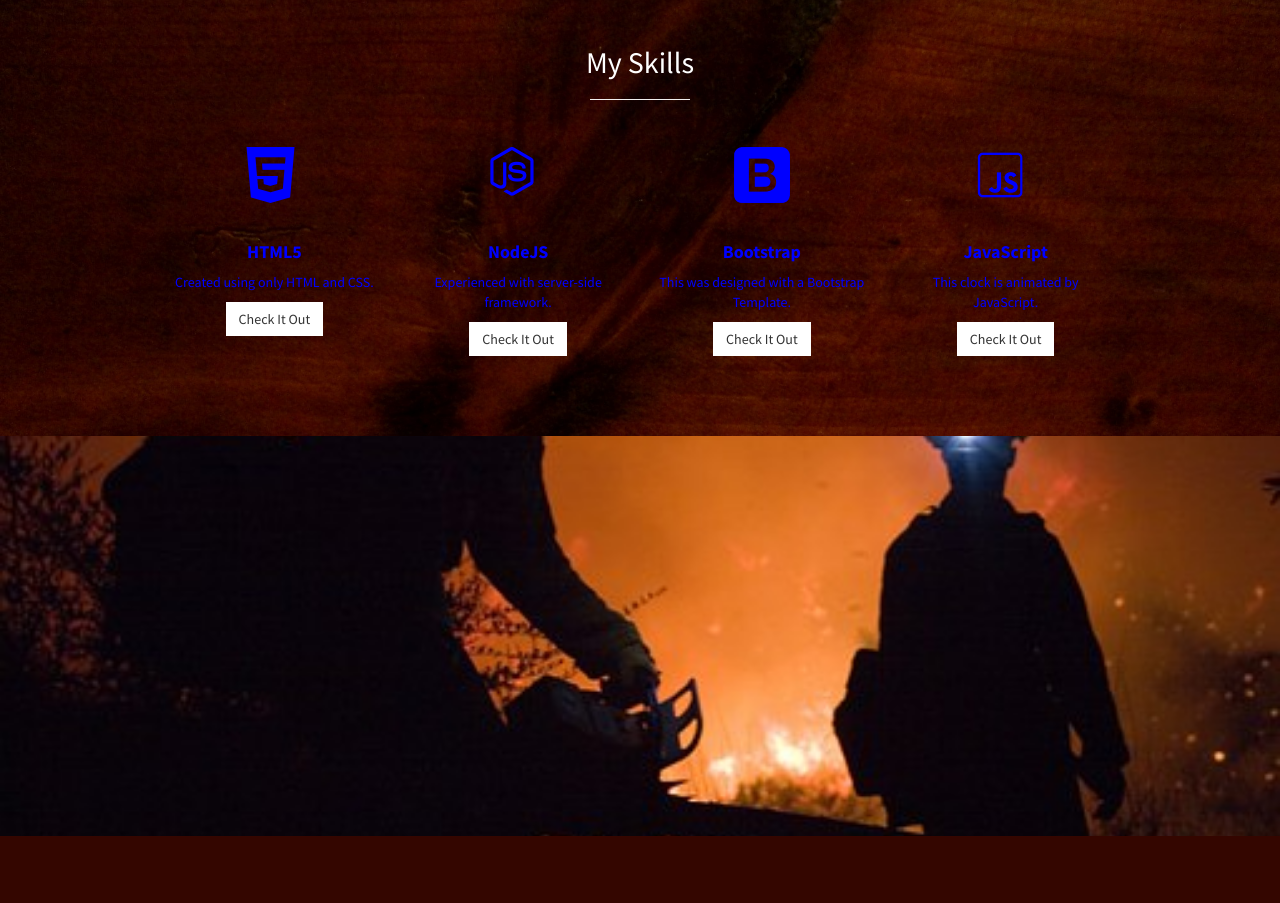
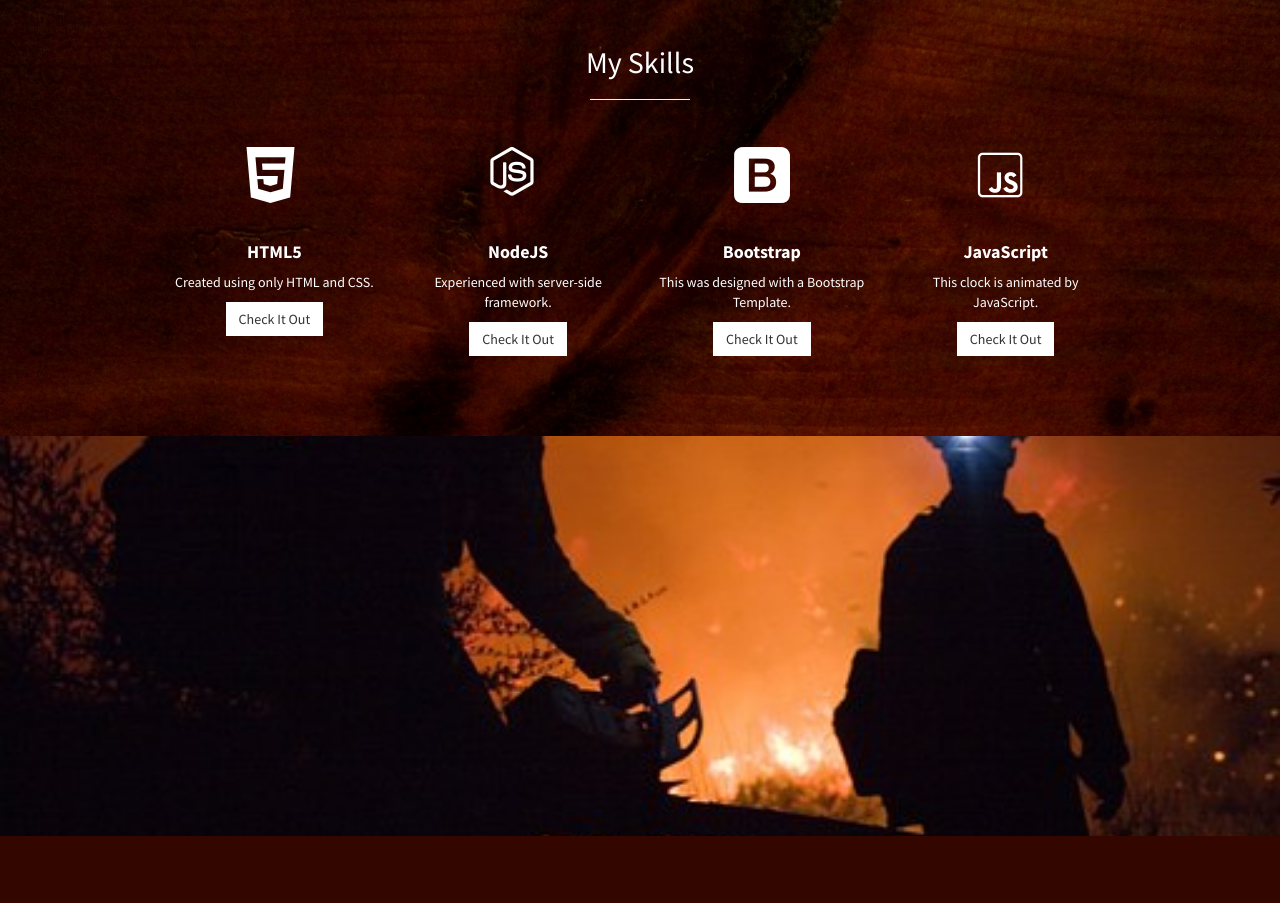
Before and after one commit to VernH/VernH.github.io, a plain HTML site: page index.html in a window 1280 px wide. Shown: the part 1036-1939 px from the top of the page. Drawn offline with Linux system fonts and the light colour scheme; a web font is replaced by a local one.

Commit message:
white icons

```diff
--- a/css/stylish-portfolio.css
+++ b/css/stylish-portfolio.css
@@ -272,11 +272,11 @@ footer {
 }
 
 .icon-nodejs{
-   color: blue;
+   color: white;
 
 }
 .icon-javascript{
-    color: blue;
+    color: white;
 }
 
 #textboxid {
--- a/index.html
+++ b/index.html
@@ -105,12 +105,12 @@
                             <div class="service-item">
                                 <span class="fa fa-stack fa-4x">
 <!--                                 <i class="fa fa-circle fa-stack-2x"></i>
- -->                                <i style="color:blue;" class="icon-html5-alt"></i>
+ -->                                <i style="color:white;" class="icon-html5-alt"></i>
                             </span>
-                                <h4 style="color:blue;">
+                                <h4 style="color:white;">
                                     <strong>HTML5</strong>
                                 </h4>
-                                <p style="color:blue;" >Created using only HTML and CSS.</p>
+                                <p style="color:white;" >Created using only HTML and CSS.</p>
                                 <a href="exampleportfolio/index.html" class="btn btn-light">Check It Out</a>
                             </div>
                         </div>
@@ -121,9 +121,9 @@
                                 <i class="icon-nodejs"></i>
                             </span>
                                 <h4>
-                                    <strong style="color:blue;">NodeJS</strong>
+                                    <strong style="color:white;">NodeJS</strong>
                                 </h4>
-                                <p style="color:blue;">Experienced with server-side framework.</p>
+                                <p style="color:white;">Experienced with server-side framework.</p>
                                 <a href="https://i-self-trainer-for-lyfe.herokuapp.com/" class="btn btn-light">Check It Out</a>
                             </div>
                         </div>
@@ -131,12 +131,12 @@
                             <div class="service-item">
                                 <span class="fa-stack fa-4x">
 <!--                                 <i class="fa fa-circle fa-stack-2x"></i>
- -->                                <i style="color:blue;" class="icon-bootstrap"></i>
+ -->                                <i style="color:white;" class="icon-bootstrap"></i>
                             </span>
-                                <h4 style="color:blue;">
+                                <h4 style="color:white;">
                                     <strong>Bootstrap</strong>
                                 </h4>
-                                <p style="color:blue;">This was designed with a Bootstrap Template.</p>
+                                <p style="color:white;">This was designed with a Bootstrap Template.</p>
                                 <a href="https://fierce-fjord-51499.herokuapp.com/journals/58b7a61fb2393d10000c5808" class="btn btn-light">Check It Out</a>
                             </div>
                         </div>
@@ -146,10 +146,10 @@
 <!--                                 <i class="fa fa-circle fa-stack-2x"></i>
  -->                                <i class="icon-javascript"></i>
                             </span>
-                                <h4 style="color:blue;">
+                                <h4 style="color:white;">
                                     <strong>JavaScript</strong>
                                 </h4>
-                                <p style="color:blue;">This clock is animated by JavaScript.</p>
+                                <p style="color:white;">This clock is animated by JavaScript.</p>
                                 <a href="Online_Shop/jsclock/index-START.html" class="btn btn-light">Check It Out</a>
                             </div>
                         </div>
```
